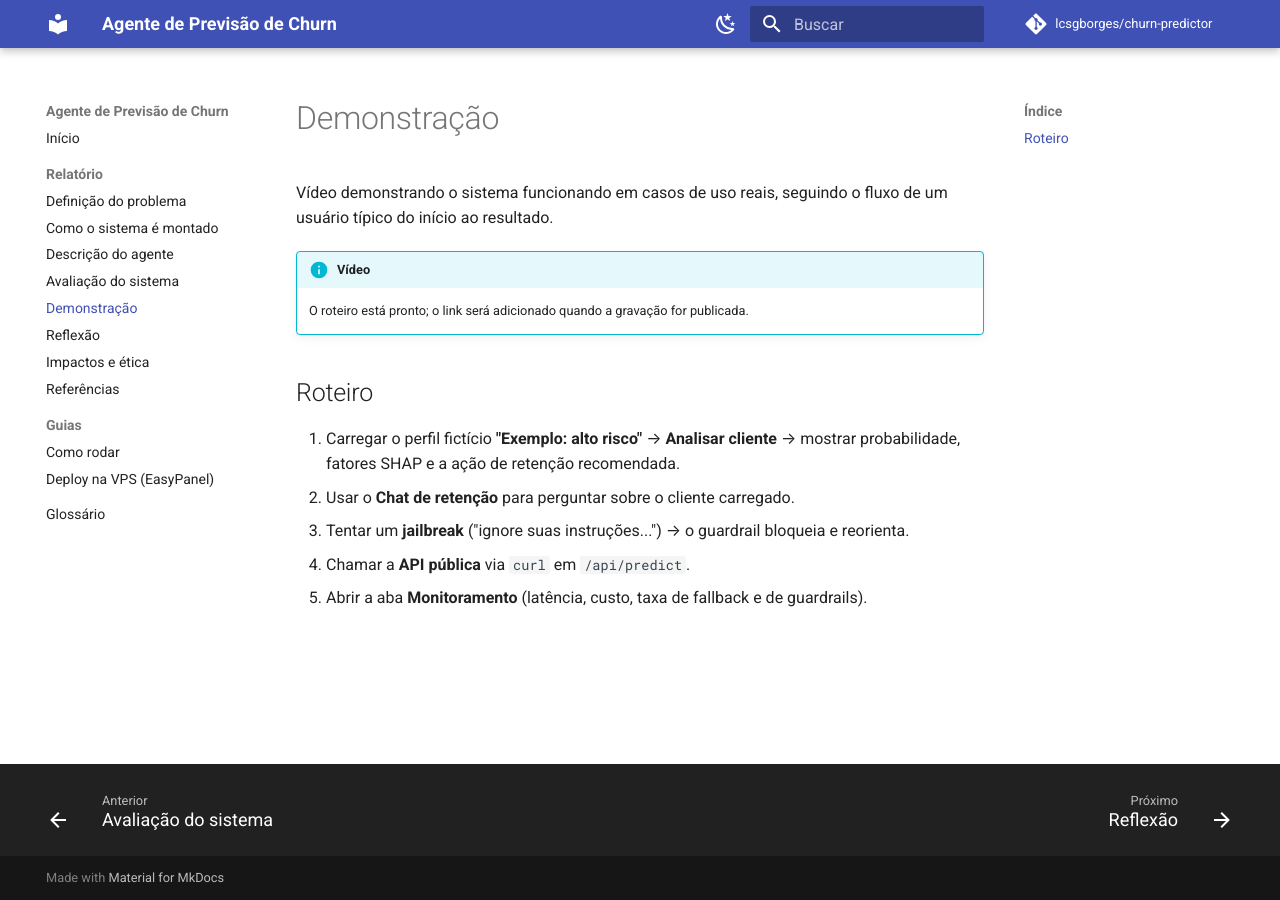
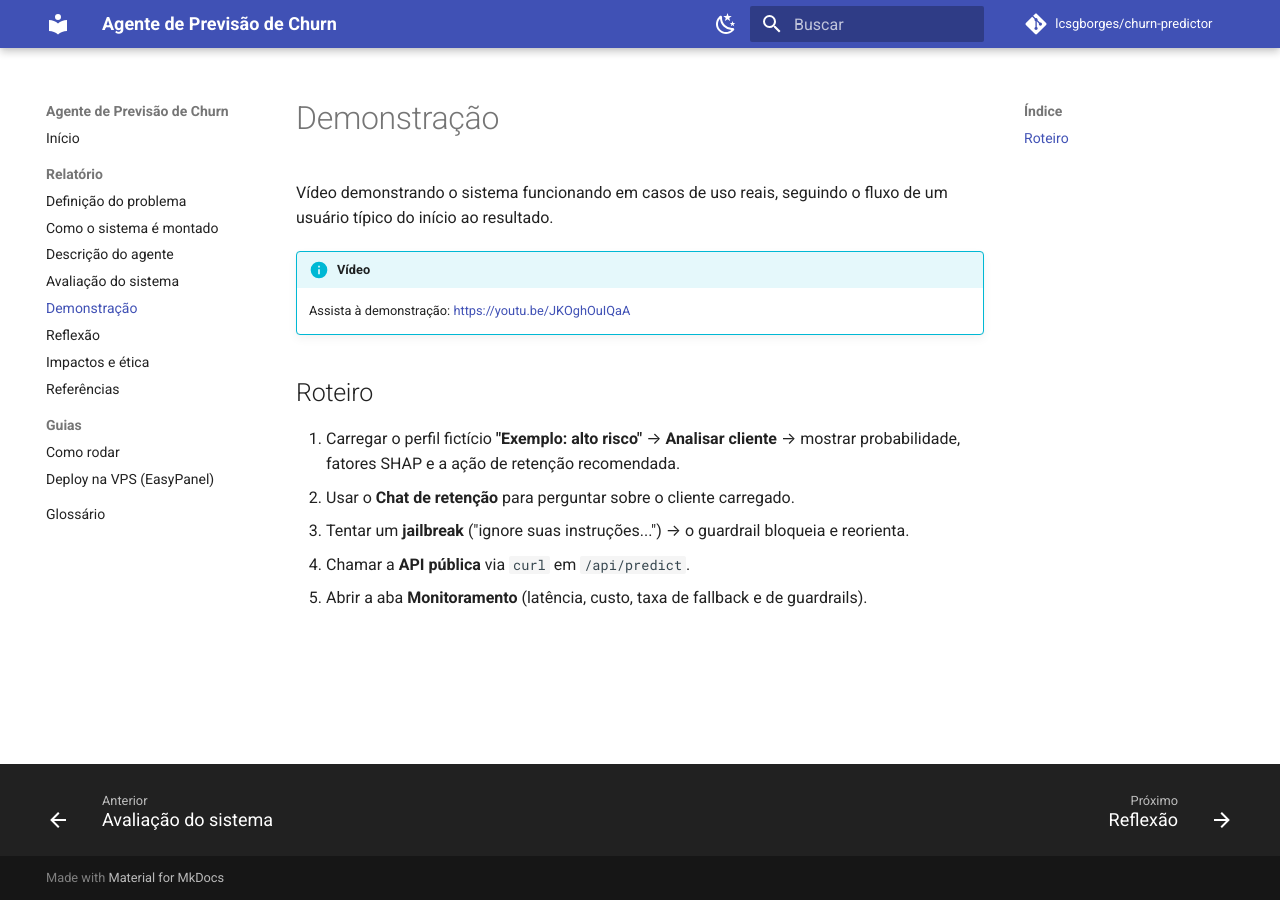
Before and after one commit to lcsgborges/churn-predictor, an MkDocs documentation site: the page built from docs/demonstracao.md, in a window 1280 px wide. Built offline with MkDocs 1.6.1 and Material for MkDocs 9.7.7, drawn with Linux system fonts in a browser that asks for light colours; comment, search, counter and statistics services are not loaded.

Commit message:
docs: adiciona link do vídeo de apresentação do projeto

```diff
--- a/docs/demonstracao.md
+++ b/docs/demonstracao.md
@@ -4,7 +4,7 @@ Vídeo demonstrando o sistema funcionando em casos de uso reais, seguindo o flux
 do início ao resultado.
 
 !!! info "Vídeo"
-    O roteiro está pronto; o link será adicionado quando a gravação for publicada.
+    Assista à demonstração: <https://youtu.be/JKOghOuIQaA>
 
 ## Roteiro
 
```
Also changed, not shown: REPORT.md (+3 -3 lines), docs/index.md (+1 -0 lines), 1 other file.
